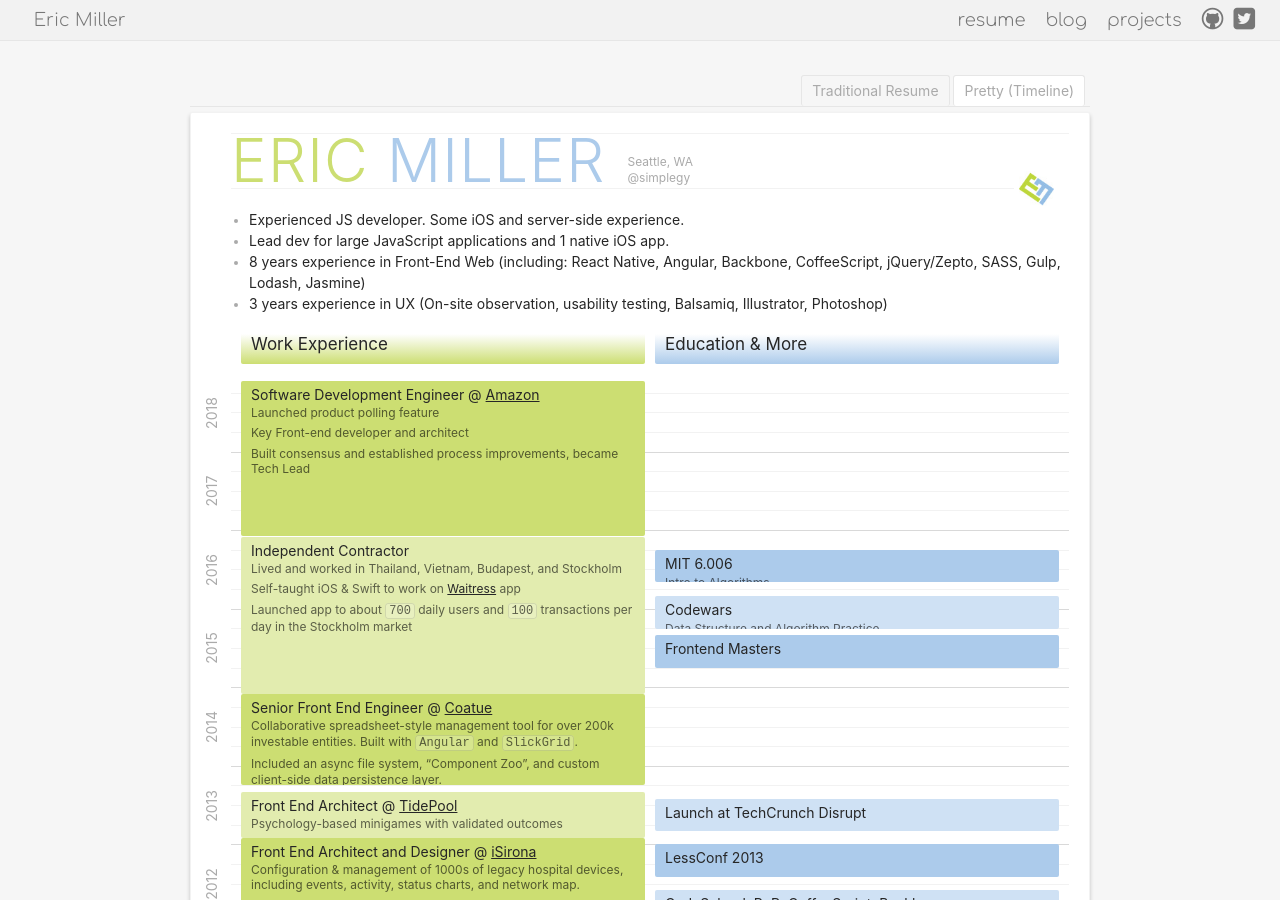
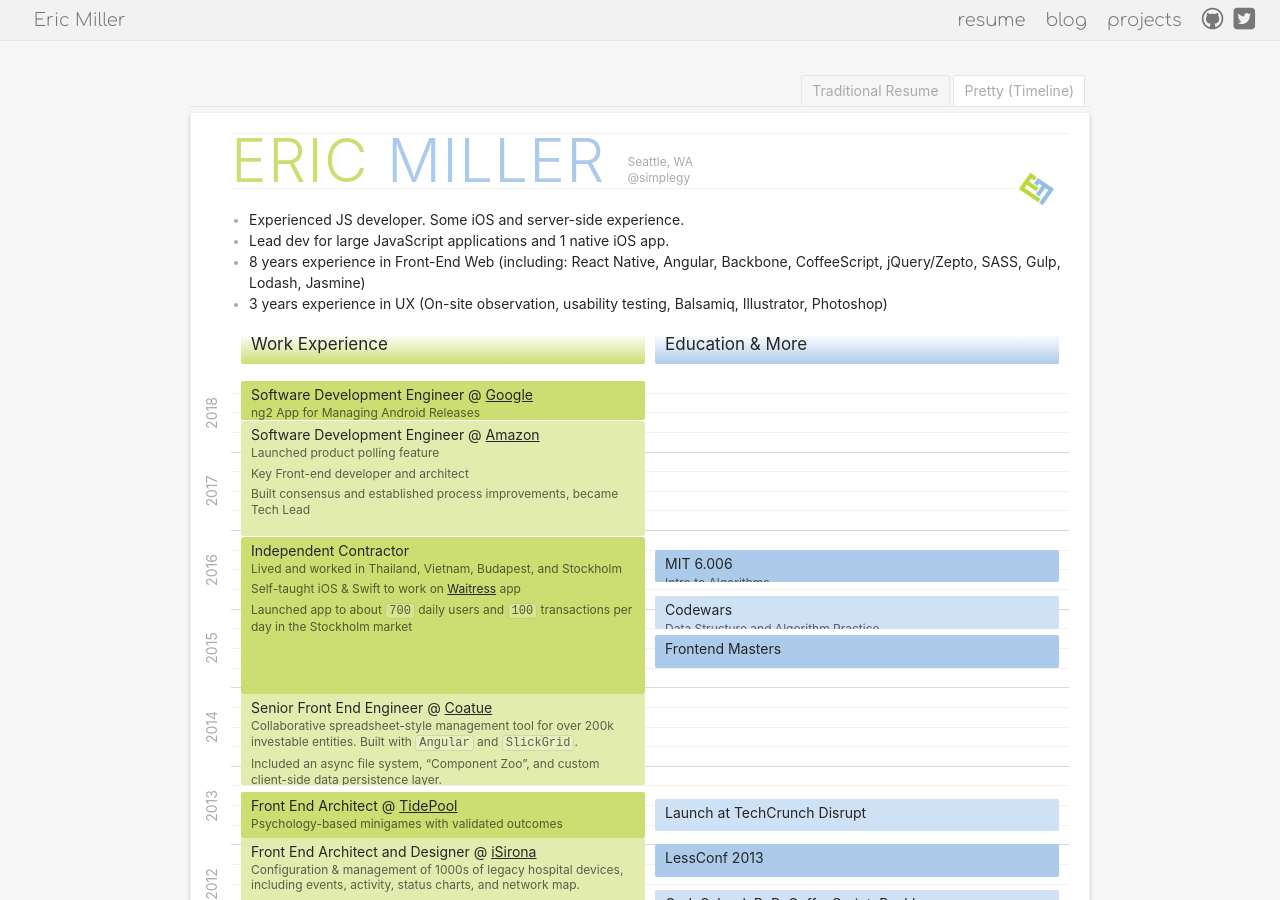
Before and after one commit to SimplGy/simplgy.github.io, a Jekyll site: the page built from resume/pretty.html, in a window 1280 px wide and 900 px high. Built offline with Jekyll 4.4.1, drawn with Linux system fonts in a browser that asks for light colours.

Commit message:
add goog to resume

```diff
--- a/_data/work.yml
+++ b/_data/work.yml
@@ -1,5 +1,14 @@
+
+- name: Software Development Engineer @ [Google](http://google.com)
+  to: now
+  from: 2018-06-25
+  companyLink: google.com
+  description: |
+    * ng2 App for Managing Android Releases
+
+
 - name: Software Development Engineer @ [Amazon](http://amazon.com)
-  to: now
+  to: 2018-05-22
   from: 2017-01-01
   companyLink: amazon.com
   description: |
```
